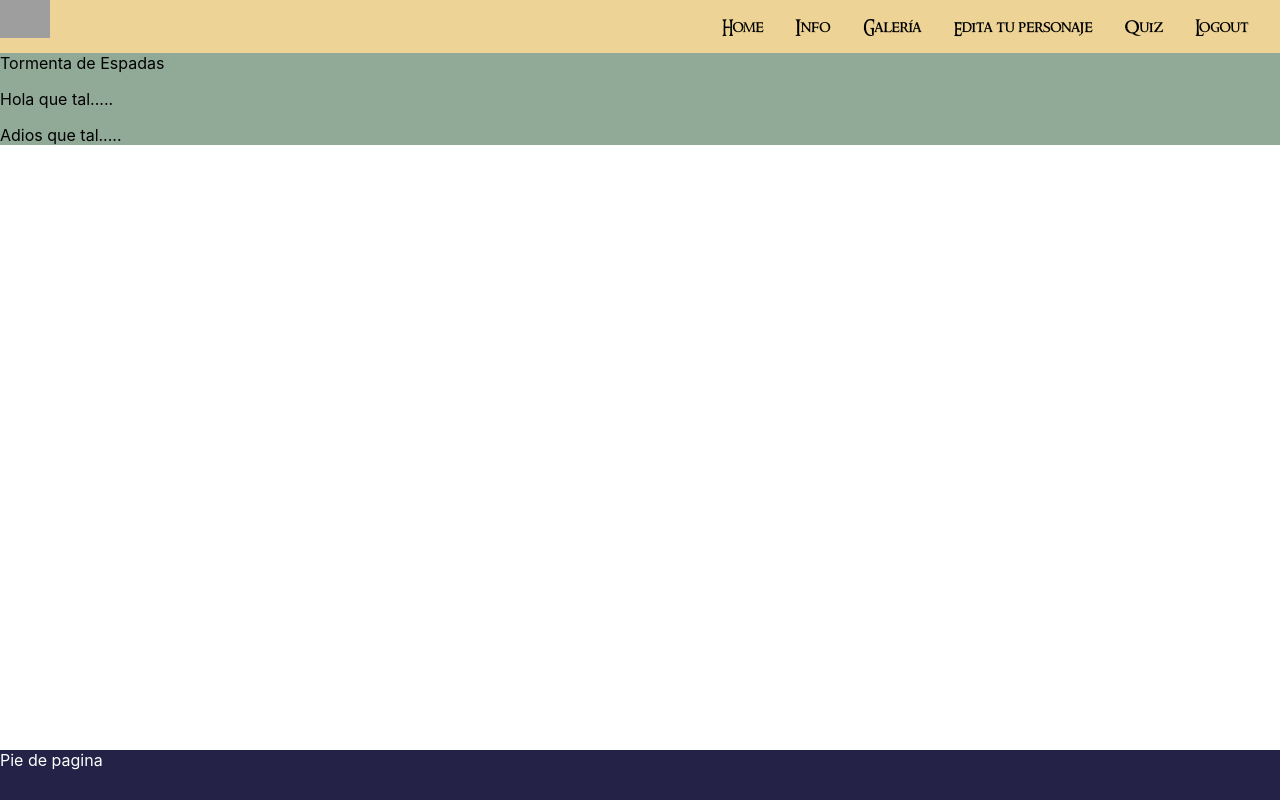
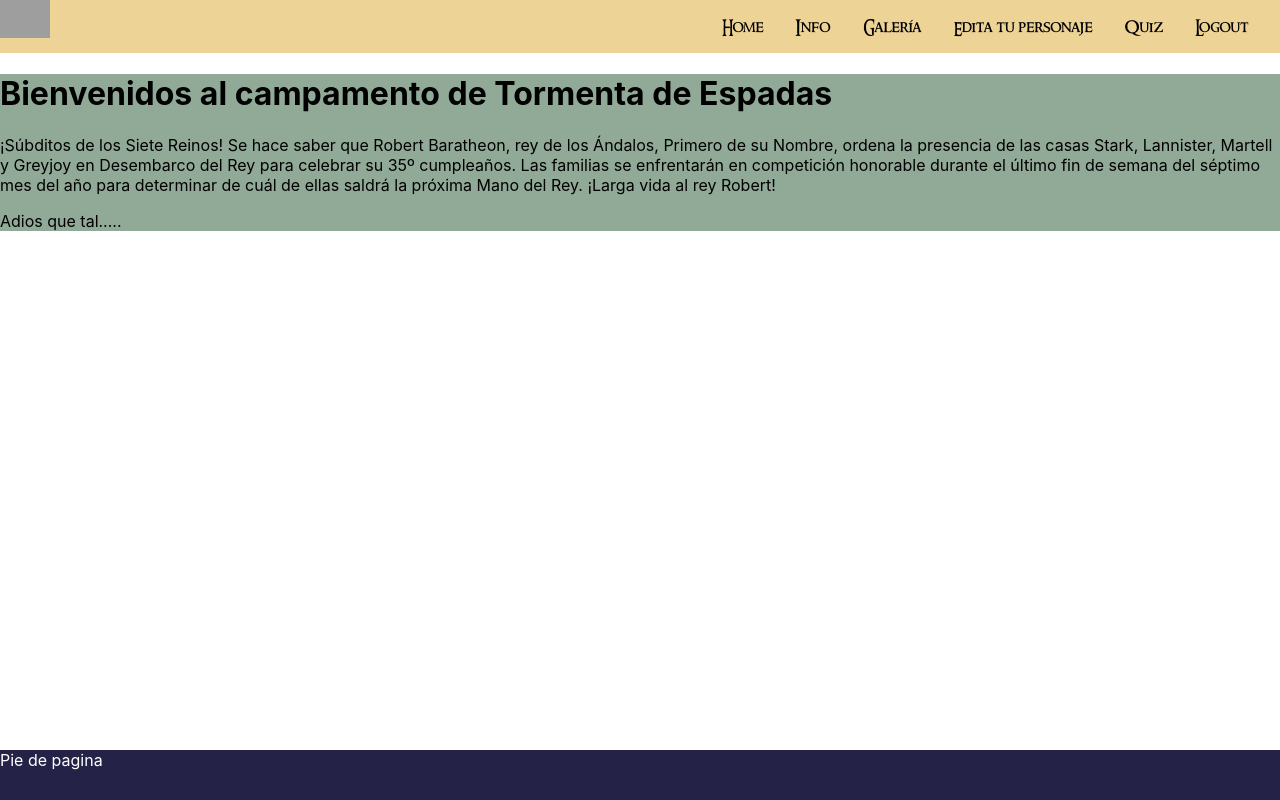
Before and after one commit to Sariiituus/tormenta-de-espadas, a React (Create React App) app: page / in a window 1280 px wide. Built offline with nearby package versions, Linux system fonts and the light colour scheme; grey boxes are pictures that could not be loaded; the HTML template or start-up script is replaced by a standard one.

Commit message:
datos-home

```diff
--- a/src/components/Home/Home.jsx
+++ b/src/components/Home/Home.jsx
@@ -4,7 +4,7 @@ const Home = (props) => {
   const { datos } = props;
   return (
     <div>
-      <div>{ datos.titulo }</div>
+      <h1>{ datos.titulo }</h1>
       <p>{ datos.parrafoUno }</p>
       <p>{ datos.parrafoDos }</p>
     </div>
--- a/src/data/data.js
+++ b/src/data/data.js
@@ -1,7 +1,7 @@
 export const allData = {
   home: {
-    titulo: "Tormenta de Espadas",
-    parrafoUno: "Hola que tal.....",
+    titulo: "Bienvenidos al campamento de Tormenta de Espadas",
+    parrafoUno: "¡Súbditos de los Siete Reinos! Se hace saber que Robert Baratheon, rey de los Ándalos, Primero de su Nombre, ordena la presencia de las casas Stark, Lannister, Martell y Greyjoy en Desembarco del Rey para celebrar su 35º cumpleaños. Las familias se enfrentarán en competición honorable durante el último fin de semana del séptimo mes del año para determinar de cuál de ellas saldrá la próxima Mano del Rey. ¡Larga vida al rey Robert!",
     parrafoDos: "Adios que tal.....",
   },
   info: {
```
